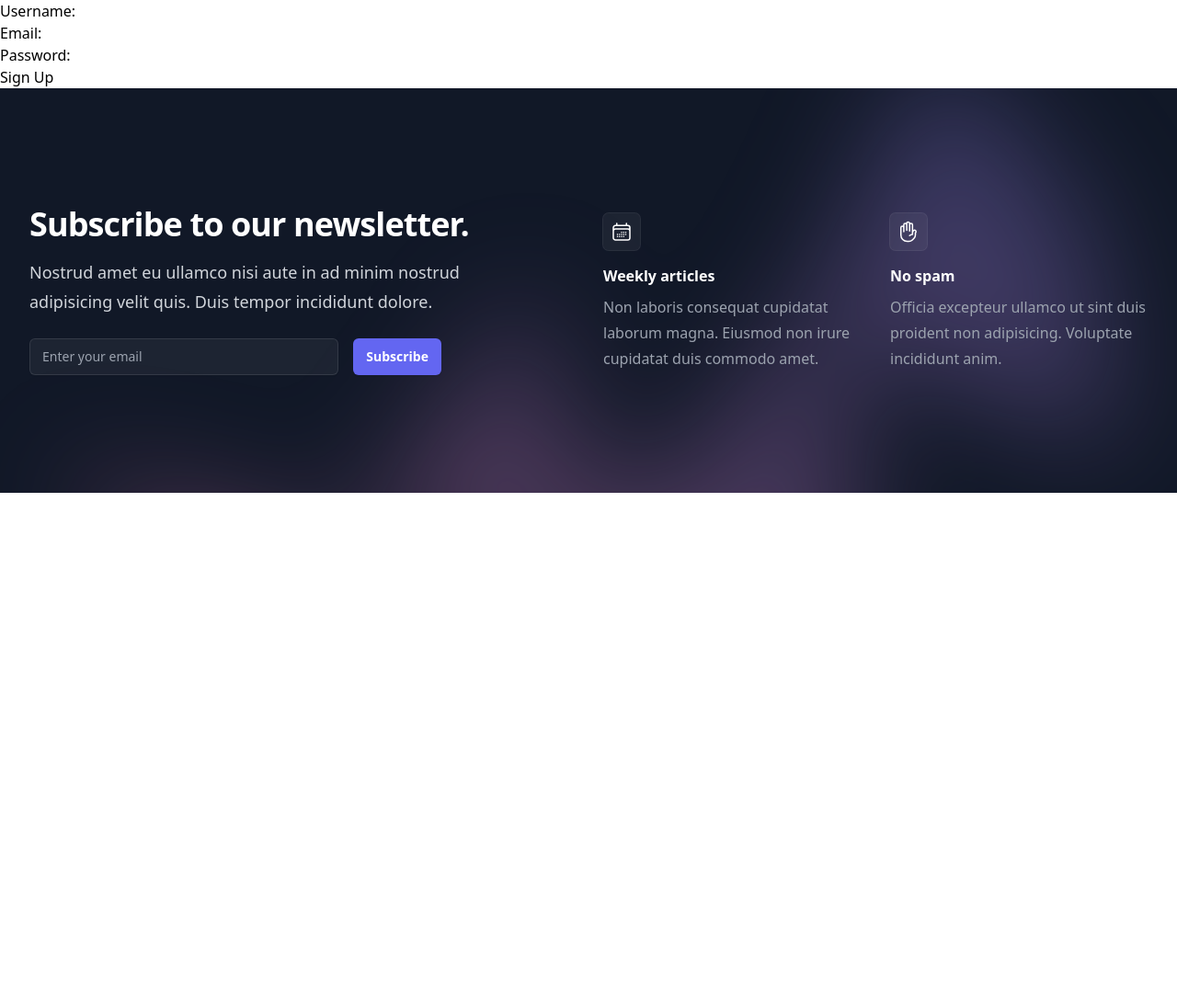
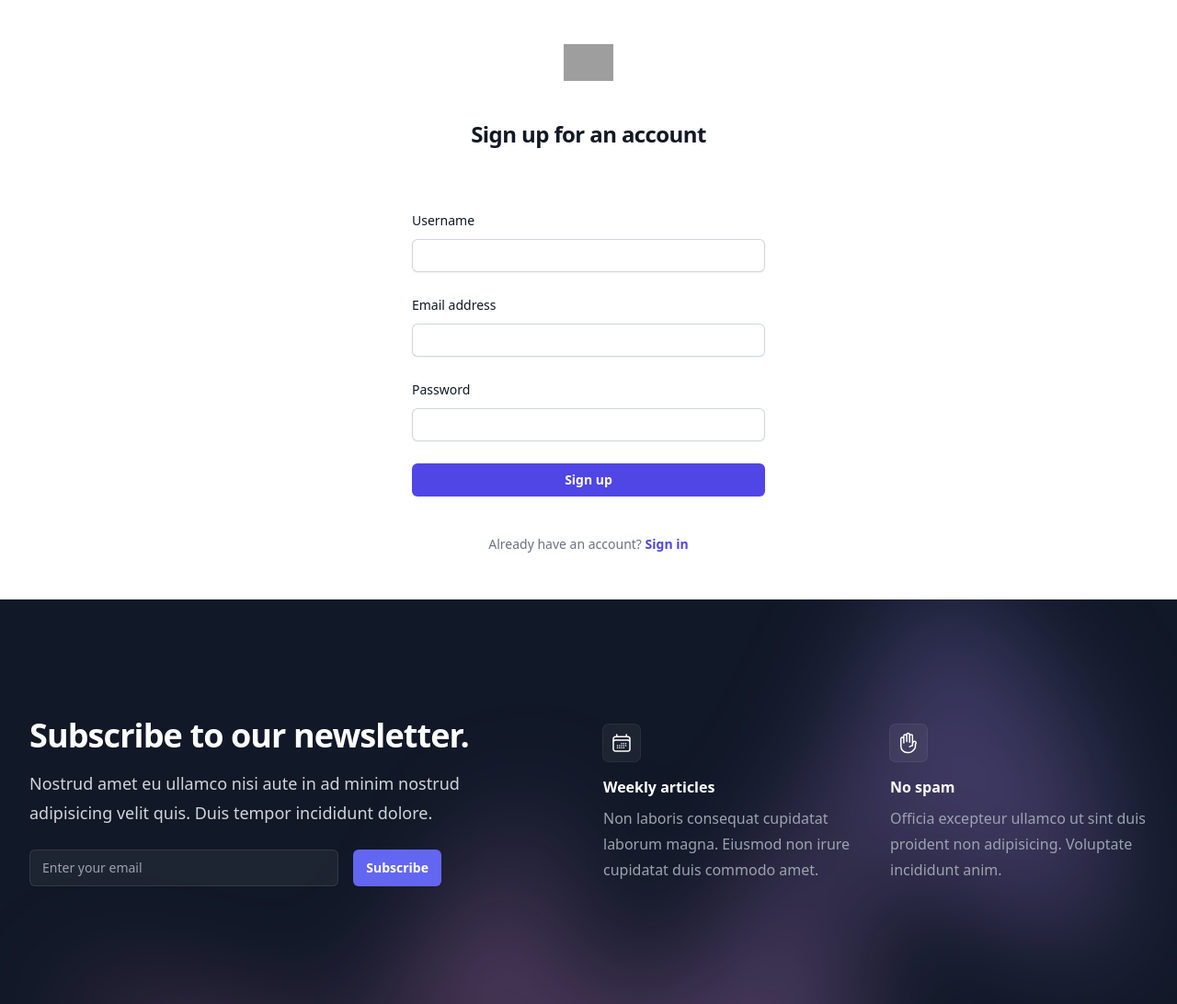
Before and after one commit to TaiChi112/Python, a Django app: page /sign_up/ in a window 1280 px wide. Shown: the part 64-1156 px from the top of the page at 92% size. Before the commit the page ends 600 px from the top, so only its background shows below. Run offline with Django 5.2, Linux system fonts and the light colour scheme; style sheets or scripts are compiled from the project's sources; some libraries are stand-ins or nearby versions; grey boxes are pictures that could not be loaded.

Commit message:
style : sign up & in

```diff
--- a/general_app/templates/account/profile.html
+++ b/general_app/templates/account/profile.html
@@ -4,5 +4,6 @@
 {% block content %}
 <div style="display: flex;justify-content: center;align-items: center;flex-direction: column;min-height: 100vh;">
     <h1>{{ user.username }}</h1>
+    <p>Email: {{ user.email }}</p>
 </div>
 {% endblock %}
--- a/general_app/templates/account/sign_up.html
+++ b/general_app/templates/account/sign_up.html
@@ -2,22 +2,28 @@
 {% block title %}Sign In{% endblock %}
 {% load static %}
 {% block content %}
+{% load widget_tweaks %}
 
-<form  method="POST">
-    {% csrf_token %}
-    {{ sign_up.as_p }}
-    <button type="submit">Sign Up</button>
-</form>
-<!-- <div class="flex min-h-full flex-col justify-center px-6 py-12 lg:px-8">
+<div class="flex min-h-full flex-col justify-center px-6 py-12 lg:px-8">
     <div class="sm:mx-auto sm:w-full sm:max-w-sm">
         <img class="mx-auto h-10 w-auto" src="https://tailwindui.com/img/logos/mark.svg?color=indigo&shade=600"
             alt="Your Company">
-        <h2 class="mt-10 text-center text-2xl font-bold leading-9 tracking-tight text-gray-900">Sign in to your account
-        </h2>
+        <h2 class="mt-10 text-center text-2xl font-bold leading-9 tracking-tight text-gray-900">Sign up for an account</h2>
     </div>
 
     <div class="mt-10 sm:mx-auto sm:w-full sm:max-w-sm">
         <form class="space-y-6" action="#" method="POST">
+            {% csrf_token %}
+            <!-- Username -->
+            <div>
+                <label for="username" class="block text-sm font-medium leading-6 text-gray-900">Username</label>
+                <div class="mt-2">
+                    <input id="username" name="username" type="text" required
+                        class="block w-full rounded-md border-0 py-1.5 text-gray-900 shadow-sm ring-1 ring-inset ring-gray-300 placeholder:text-gray-400 focus:ring-2 focus:ring-inset focus:ring-indigo-600 sm:text-sm sm:leading-6">
+                </div>
+            </div>
+
+            <!-- Email -->
             <div>
                 <label for="email" class="block text-sm font-medium leading-6 text-gray-900">Email address</label>
                 <div class="mt-2">
@@ -26,32 +32,27 @@
                 </div>
             </div>
 
+            <!-- Password -->
             <div>
-                <div class="flex items-center justify-between">
-                    <label for="password" class="block text-sm font-medium leading-6 text-gray-900">Password</label>
-                    <div class="text-sm">
-                        <a href="#" class="font-semibold text-indigo-600 hover:text-indigo-500">Forgot password?</a>
-                    </div>
-                </div>
+                <label for="password" class="block text-sm font-medium leading-6 text-gray-900">Password</label>
                 <div class="mt-2">
-                    <input id="password" name="password" type="password" autocomplete="current-password" required
+                    <input id="password" name="password" type="password" autocomplete="new-password" required
                         class="block w-full rounded-md border-0 py-1.5 text-gray-900 shadow-sm ring-1 ring-inset ring-gray-300 placeholder:text-gray-400 focus:ring-2 focus:ring-inset focus:ring-indigo-600 sm:text-sm sm:leading-6">
                 </div>
             </div>
 
+            <!-- Submit button -->
             <div>
                 <button type="submit"
-                    class="flex w-full justify-center rounded-md bg-indigo-600 px-3 py-1.5 text-sm font-semibold leading-6 text-white shadow-sm hover:bg-indigo-500 focus-visible:outline focus-visible:outline-2 focus-visible:outline-offset-2 focus-visible:outline-indigo-600">Sign
-                    in</button>
+                    class="flex w-full justify-center rounded-md bg-indigo-600 px-3 py-1.5 text-sm font-semibold leading-6 text-white shadow-sm hover:bg-indigo-500 focus-visible:outline focus-visible:outline-2 focus-visible:outline-offset-2 focus-visible:outline-indigo-600">Sign up</button>
             </div>
         </form>
 
         <p class="mt-10 text-center text-sm text-gray-500">
-            Not a member?
-            <a href="#" class="font-semibold leading-6 text-indigo-600 hover:text-indigo-500">Start a 14 day free
-                trial</a>
+            Already have an account?
+            <a href="{% url 'sign_in' %}" class="font-semibold leading-6 text-indigo-600 hover:text-indigo-500">Sign in</a>
         </p>
     </div>
-</div> -->
+</div>
 
 {% endblock %}
```
Also changed, not shown: general_app/templates/account/sign_in.html (+18 -13 lines).
